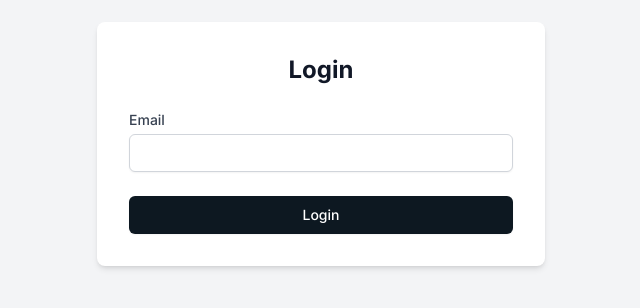
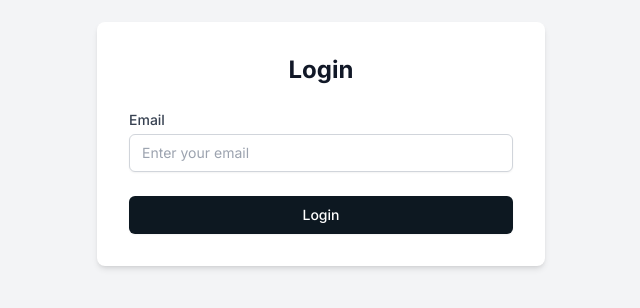
Before and after one commit to eeemons/product-management, a Next.js app: page /login in a window 1280 px wide. Shown: the part 256-564 px from the top of the page, without its empty margins (319-959 px from the left). Built offline with nearby package versions, Linux system fonts and the light colour scheme.

Commit message:
added zod support for the forms and created a new reuseable input field

```diff
--- a/package.json
+++ b/package.json
@@ -9,11 +9,14 @@
     "lint": "next lint"
   },
   "dependencies": {
+    "@hookform/resolvers": "^5.2.2",
     "@reduxjs/toolkit": "^2.9.1",
     "next": "14.2.3",
     "react": "^18",
     "react-dom": "^18",
-    "react-redux": "^9.1.2"
+    "react-hook-form": "^7.65.0",
+    "react-redux": "^9.1.2",
+    "zod": "^4.1.12"
   },
   "devDependencies": {
     "@types/node": "^20",
--- a/src/app/login/page.tsx
+++ b/src/app/login/page.tsx
@@ -1,21 +1,32 @@
 "use client";
 
-import { useState, useEffect } from "react";
+import { useEffect } from "react";
 import { useSelector } from "react-redux";
 import { useRouter } from "next/navigation";
+import { useForm } from "react-hook-form";
+import { z } from "zod";
+import { zodResolver } from "@hookform/resolvers/zod";
 import { useLoginMutation } from "@/lib/features/auth/authSlice";
 import { RootState } from "@/lib/store";
+import InputField from "@/components/InputField";
+import { LoginFormData, loginSchema } from "@/schema/loginSchema";
 
 const LoginPage = () => {
-  const [email, setEmail] = useState("");
   const [login, { isLoading, error }] = useLoginMutation();
   const { isAuthenticated } = useSelector((state: RootState) => state.auth);
   const router = useRouter();
 
-  const handleSubmit = async (e: React.FormEvent) => {
-    e.preventDefault();
+  const {
+    register,
+    handleSubmit,
+    formState: { errors },
+  } = useForm<LoginFormData>({
+    resolver: zodResolver(loginSchema),
+  });
+
+  const onSubmit = async (data: LoginFormData) => {
     try {
-      await login({ email }).unwrap();
+      await login({ email: data.email }).unwrap();
     } catch (err) {
       console.error("Failed to login: ", err);
     }
@@ -31,19 +42,14 @@ const LoginPage = () => {
     <div className="flex items-center justify-center min-h-screen bg-gray-100">
       <div className="w-full max-w-md p-8 space-y-6 bg-white rounded-lg shadow-md">
         <h1 className="text-2xl font-bold text-center text-gray-900">Login</h1>
-        <form className="space-y-6" onSubmit={handleSubmit}>
-          <div>
-            <label className="block text-sm font-medium text-gray-700">
-              Email
-            </label>
-            <input
-              type="email"
-              value={email}
-              onChange={(e) => setEmail(e.target.value)}
-              className="block w-full px-3 py-2 mt-1 text-gray-900 border border-gray-300 rounded-md shadow-sm focus:outline-none focus:ring-indigo-500 focus:border-indigo-500 sm:text-sm"
-              required
-            />
-          </div>
+        <form className="space-y-6" onSubmit={handleSubmit(onSubmit)}>
+          <InputField
+            label="Email"
+            type="email"
+            placeholder="Enter your email"
+            register={register("email")}
+            error={errors.email}
+          />
 
           <button
             type="submit"
@@ -52,6 +58,7 @@ const LoginPage = () => {
           >
             {isLoading ? "Logging in..." : "Login"}
           </button>
+
           {error && (
             <p className="text-sm text-red-600">{JSON.stringify(error)}</p>
           )}
--- /dev/null
+++ b/src/components/InputField.tsx
@@ -0,0 +1,38 @@
+"use client";
+
+import { FieldError, UseFormRegisterReturn } from "react-hook-form";
+
+interface InputFieldProps {
+  label: string;
+  type?: string;
+  placeholder?: string;
+  register: UseFormRegisterReturn;
+  error?: FieldError;
+}
+
+const InputField = ({
+  label,
+  type = "text",
+  placeholder,
+  register,
+  error,
+}: InputFieldProps) => {
+  return (
+    <div>
+      <label className="block text-sm font-medium text-gray-700 mb-1">
+        {label}
+      </label>
+      <input
+        type={type}
+        placeholder={placeholder}
+        {...register}
+        className={`block w-full px-3 py-2 text-gray-900 border ${
+          error ? "border-red-500" : "border-gray-300"
+        } rounded-md shadow-sm focus:outline-none focus:ring-indigo-500 focus:border-indigo-500 sm:text-sm`}
+      />
+      {error && <p className="mt-1 text-sm text-red-600">{error.message}</p>}
+    </div>
+  );
+};
+
+export default InputField;
--- /dev/null
+++ b/src/schema/loginSchema.ts
@@ -0,0 +1,8 @@
+import z from "zod";
+
+// ✅ Define Zod schema for validation
+export const loginSchema = z.object({
+  email: z.string().email("Please enter a valid email address"),
+});
+
+export type LoginFormData = z.infer<typeof loginSchema>;
```
